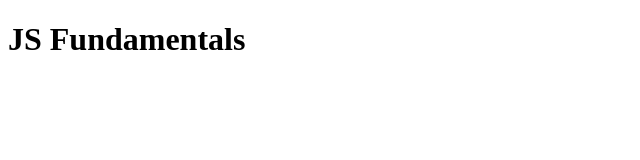
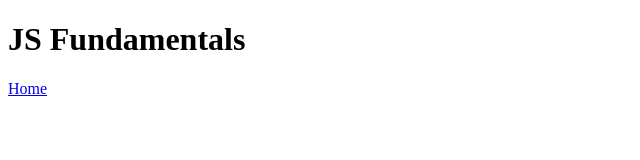
Before and after one commit to Michele-Brignola/js-variables, a plain HTML site: page 01-numbers/index.html in a window 1280 px wide. Shown: the full height of the page, 0-640 px from the left. Drawn offline with Linux system fonts and the light colour scheme.

Commit message:
added home button

```diff
--- a/01-numbers/index.html
+++ b/01-numbers/index.html
@@ -9,6 +9,7 @@
 <body>
 
   <h1>JS Fundamentals</h1>
+  <a href="..">Home</a>
 
   <script src="script.js"></script>
 </body>
```
Also changed, not shown: 02-strings/index.html (+1 -0 lines), 03-strings-bonus/index.html (+1 -0 lines).
